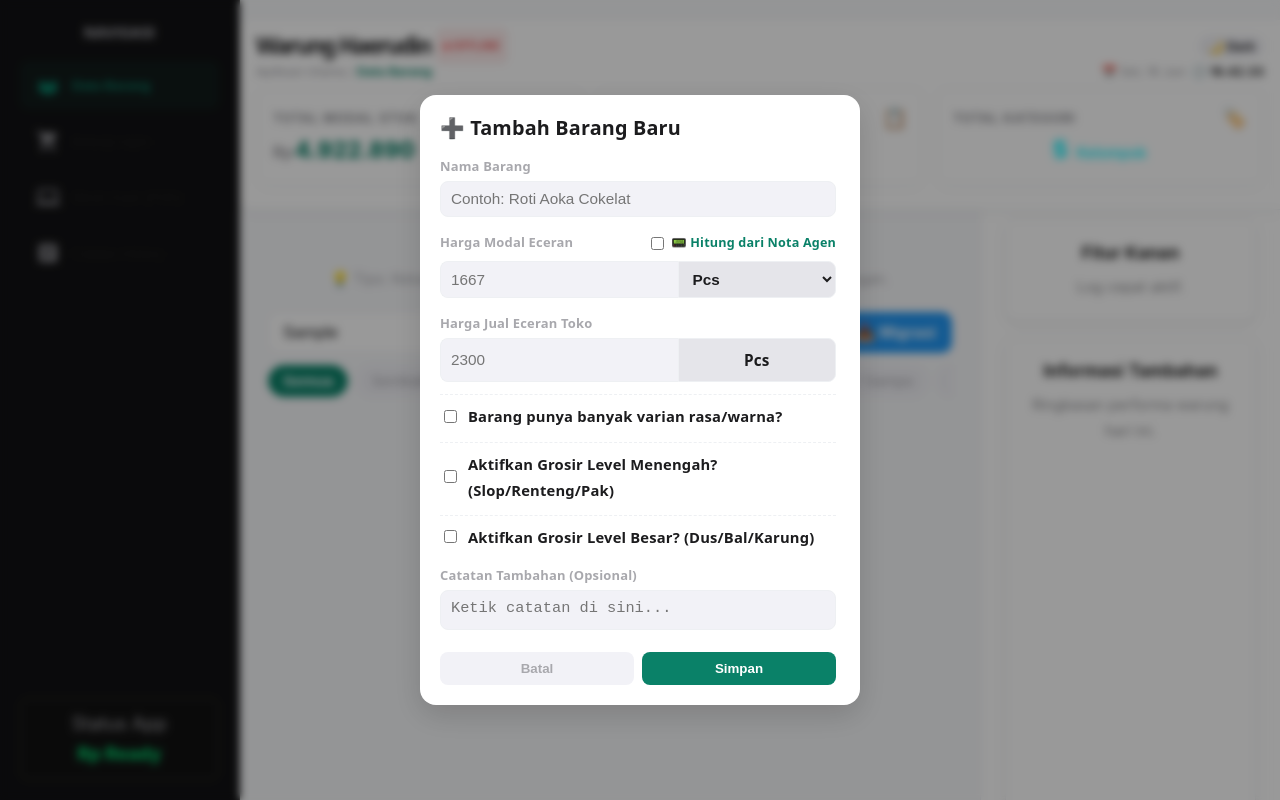
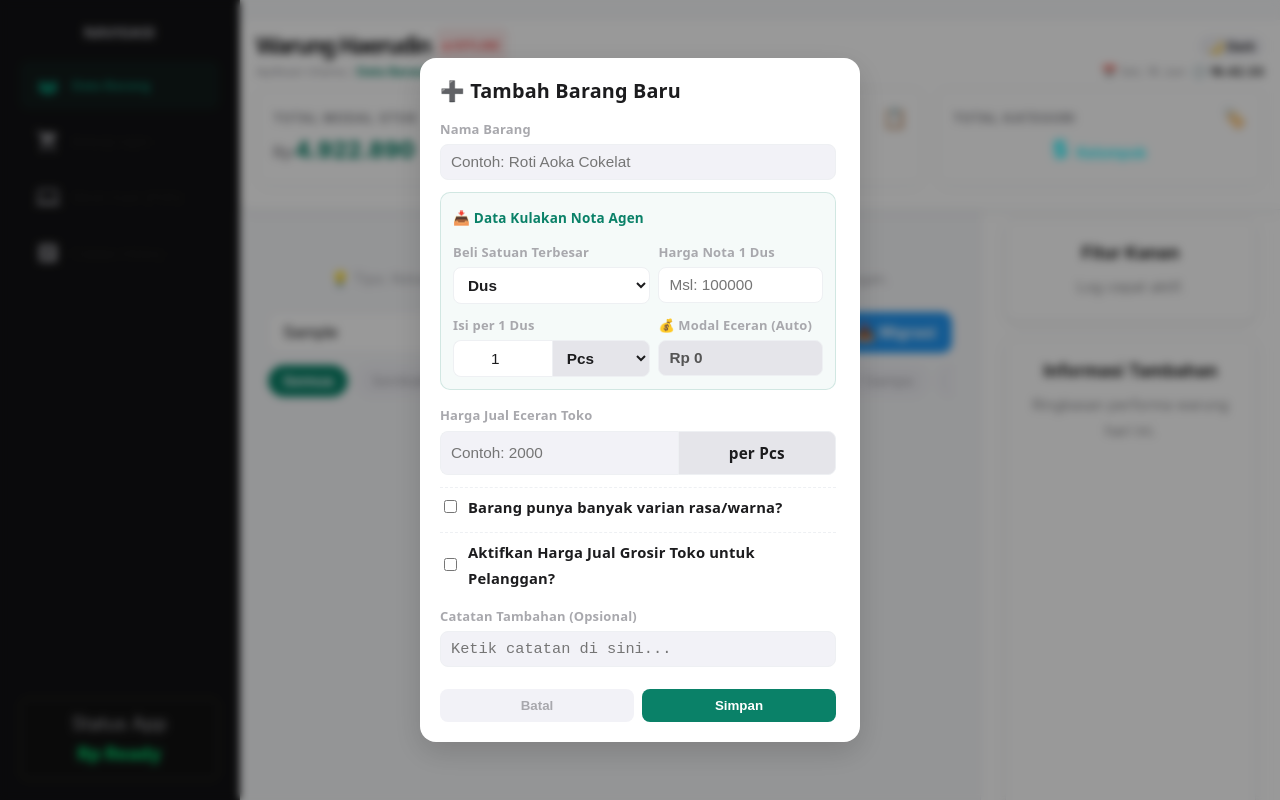
Before and after one commit to rov-udn/pwa-warungku_v1, a React (Vite) app: page / in a window 1280 px wide. Both pictures are taken after typing "Sample" into the empty fields and a click on the button "+ Barang". Shown: the top 800 px of the page. Built offline with nearby package versions, Linux system fonts and the light colour scheme.

Commit message:
ganti logika input lagi

```diff
--- a/src/pages/BukuWarung/components/ModalBarang.jsx
+++ b/src/pages/BukuWarung/components/ModalBarang.jsx
@@ -4,54 +4,37 @@ import { createPortal } from 'react-dom';
 function ModalBarang({ isOpen, onClose, modalMode, barangAktif, onSimpan }) {
   const isEdit = modalMode === 'edit' && barangAktif;
 
-  // ── 🍏 STATE UTAMA (ECERAN) ──
+  // ── 🍏 STATE UTAMA ──
   const [nama, setNama] = useState(isEdit ? (barangAktif.nama || '') : '');
-  const [modal, setModal] = useState(isEdit ? (barangAktif.modal || '') : '');
-  const [jual, setJual] = useState(isEdit ? (barangAktif.jual || '') : '');
-  const [satuanModal, setSatuanModal] = useState(isEdit ? (barangAktif.satuanModal || 'Pcs') : 'Pcs');
   const [catatan, setCatatan] = useState(isEdit ? (barangAktif.catatan || '') : '');
   const [punyaVarian, setPunyaVarian] = useState(isEdit ? (barangAktif.varian?.length > 0 || false) : false);
   const [varianInput, setVarianInput] = useState(isEdit ? (barangAktif.varian?.join(', ') || '') : '');
 
-  // ⚖️ STATE: Faktor pengali desimal untuk barang kiloan/curah (Contoh: 0.25 untuk seprapat)
+  // ── 📦 LOGIKA: INPUT DARI SATUAN TERBESAR (NOTA AGEN) ──
+  const [satuanTerbesar, setSatuanTerbesar] = useState(isEdit ? (barangAktif.satuanTerbesar || 'Dus') : 'Dus');
+  const [hargaModalAgen, setHargaModalAgen] = useState(isEdit ? (barangAktif.hargaModalAgen || '') : '');
+  const [isiKeEceran, setIsiKeEceran] = useState(isEdit ? (barangAktif.isiKeEceran || '1') : '1');
+  const [satuanEceran, setSatuanEceran] = useState(isEdit ? (barangAktif.satuanModal || 'Pcs') : 'Pcs');
+
+  // State jualan eceran toko
+  const [jualEceran, setJualEceran] = useState(isEdit ? (barangAktif.jual || '') : '');
+
+  // ⚖️ STATE TIMBANGAN CURAH (Kg/Liter)
   const [beratKonversi, setBeratKonversi] = useState(isEdit ? (barangAktif.beratKonversi || '1') : '1');
 
-  // 🧮 STATE BARU: Fitur Hitung Mundur dari Nota Agen (Mencegah pecahan pusing)
-  const [inputPakaiHargaAgen, setInputPakaiHargaAgen] = useState(false);
-  const [modalAgenInput, setModalAgenInput] = useState('');
-  const [isiAgenInput, setIsiAgenInput] = useState('');
-
-  // ── 🛒 STATE GROSIR LEVEL MENENGAH (SLOP/RENTENG) ──
-  const [bisaGrosir, setBisaGrosir] = useState(isEdit ? (barangAktif.bisaGrosir || false) : false);
-  const [satuanGrosirNama, setSatuanGrosirNama] = useState(isEdit ? (barangAktif.satuanGrosirNama || 'Slop') : 'Slop');
-  const [minimalBeliGrosir, setMinimalBeliGrosir] = useState(isEdit ? (barangAktif.minimalBeliGrosir || '') : '');
+  // ── 🛒 STATE HARGA JUAL GROSIR (OPSIONAL) ──
+  const [bisaGrosirToko, setBisaGrosirToko] = useState(isEdit ? (barangAktif.bisaGrosir || false) : false);
   const [jualGrosirTotal, setJualGrosirTotal] = useState(isEdit ? (barangAktif.jualGrosirTotal || '') : '');
 
-  // ── 📦 STATE GROSIR LEVEL BESAR (DUS/BAL/KARUNG) ──
-  const [bisaGrosirBesar, setBisaGrosirBesar] = useState(isEdit ? (barangAktif.bisaGrosirBesar || false) : false);
-  const [satuanGrosirBesarNama, setSatuanGrosirBesarNama] = useState(isEdit ? (barangAktif.satuanGrosirBesarNama || 'Dus') : 'Dus');
-  const [minimalBeliGrosirBesar, setMinimalBeliGrosirBesar] = useState(isEdit ? (barangAktif.minimalBeliGrosirBesar || '') : '');
-  const [jualGrosirBesarTotal, setJualGrosirBesarTotal] = useState(isEdit ? (barangAktif.jualGrosirBesarTotal || '') : '');
-
+  // 🛡️ SECURITY GUARD: Pindahkan pengecekan isOpen ke bawah setelah semua state dideklarasikan!
   if (!isOpen) return null;
 
-  // ── 🧮 LIVE AUTO-CALCULATOR MODAL AGEN (UNTUK FITUR GROSIR) ──
-  const modalAgenMenengah = Number(modal) * (Number(minimalBeliGrosir) || 0);
-  const modalAgenBesar = Number(modal) * (Number(minimalBeliGrosirBesar) || 0);
+  // 🧮 LIVE HITUNG TANPA EFFECT: Bersih, cepat, presisi, dan lolos ESLint!
+  const harga = Number(hargaModalAgen) || 0;
+  const isi = Number(isiKeEceran) || 1;
+  const modalEceranTerhitung = harga > 0 && isi > 0 ? (harga / isi).toFixed(4) : '0';
 
-  // Cek apakah barang ini tipe timbangan/curah
-  const isBarangTimbangan = satuanModal === 'Kg' || satuanModal === 'Liter' || catatan.toLowerCase().includes('kilo') || catatan.toLowerCase().includes('curah');
-
-  // Fungsi pembagi otomatis nota agen ke eceran presisi
-  const hitungMundurModalEceran = (hargaAgen, isi) => {
-    const harga = Number(hargaAgen) || 0;
-    const jumlah = Number(isi) || 0;
-    if (harga > 0 && jumlah > 0) {
-      setModal((harga / jumlah).toFixed(4)); // Simpan sampai 4 desimal di belakang koma biar super presisi
-    } else {
-      setModal('');
-    }
-  };
+  const isBarangTimbangan = satuanEceran === 'Kg' || satuanEceran === 'Liter' || catatan.toLowerCase().includes('kilo') || catatan.toLowerCase().includes('curah');
 
   // ── 🎨 STYLE COMPONENT ──
   const styleBoxInput = { padding: '8px 10px', borderRadius: '8px', border: '1px solid var(--border-color, #eef0f3)', fontSize: '0.85rem', outline: 'none', backgroundColor: 'var(--bg-toggle, #f2f2f7)', color: 'var(--text-main, #1c1c1e)', width: '100%', boxSizing: 'border-box' };
@@ -62,40 +45,37 @@ function ModalBarang({ isOpen, onClose, modalMode, barangAktif, onSimpan }) {
 
   const handleSubmit = (e) => {
     e.preventDefault();
-    if (!nama || !modal || !jual) { alert("Nama, Modal, dan Jual wajib diisi ya, Fi!"); return; }
+    if (!nama || Number(modalEceranTerhitung) <= 0 || !jualEceran) { alert("Nama, Modal, dan Harga Jual wajib dilengkapi ya, Fi!"); return; }
 
     onSimpan({
       nama,
-      modal: Number(modal),
-      jual: Number(jual),
-      satuanModal,
-      satuanJual: satuanModal,
+      modal: Number(modalEceranTerhitung),
+      jual: Number(jualEceran),
+      satuanModal: satuanEceran,
+      satuanJual: satuanEceran,
       catatan,
       beratKonversi: Number(beratKonversi) || 1,
       varian: punyaVarian ? varianInput.split(',').map(v => v.trim()).filter(v => v !== '') : [],
 
-      // Grosir Menengah (Slop)
-      bisaGrosir,
-      satuanGrosirNama: bisaGrosir ? satuanGrosirNama : '',
-      minimalBeliGrosir: bisaGrosir ? Number(minimalBeliGrosir) : null,
-      modalGrosirTotal: bisaGrosir ? modalAgenMenengah : null,
-      jualGrosirTotal: bisaGrosir ? Number(jualGrosirTotal) : null,
-      jualGrosir: bisaGrosir ? Math.round(Number(jualGrosirTotal) / Math.max(1, Number(minimalBeliGrosir))) : null,
+      // Data tambahan kulakan disimpan untuk kebutuhan edit data nanti
+      satuanTerbesar,
+      hargaModalAgen: Number(hargaModalAgen),
+      isiKeEceran: Number(isiKeEceran),
 
-      // Grosir Besar (Dus)
-      bisaGrosirBesar,
-      satuanGrosirBesarNama: bisaGrosirBesar ? satuanGrosirBesarNama : '',
-      minimalBeliGrosirBesar: bisaGrosirBesar ? Number(minimalBeliGrosirBesar) : null,
-      modalGrosirBesarTotal: bisaGrosirBesar ? modalAgenBesar : null,
-      jualGrosirBesarTotal: bisaGrosirBesar ? Number(jualGrosirBesarTotal) : null,
-      jualGrosirBesarPerPcs: bisaGrosirBesar ? Math.round(Number(jualGrosirBesarTotal) / Math.max(1, Number(minimalBeliGrosirBesar))) : null
+      // Fitur Grosir Toko (Jika kamu jual grosiran lagi ke orang lain)
+      bisaGrosir: bisaGrosirToko,
+      satuanGrosirNama: bisaGrosirToko ? satuanTerbesar : '',
+      minimalBeliGrosir: bisaGrosirToko ? Number(isiKeEceran) : null,
+      modalGrosirTotal: bisaGrosirToko ? Number(hargaModalAgen) : null,
+      jualGrosirTotal: bisaGrosirToko ? Number(jualGrosirTotal) : null,
+      jualGrosir: bisaGrosirToko ? Math.round(Number(jualGrosirTotal) / Math.max(1, Number(isiKeEceran))) : null
     });
     onClose();
   };
 
   return createPortal(
     <div style={{ position: 'fixed', top: 0, left: 0, width: '100vw', height: '100vh', backgroundColor: 'rgba(0, 0, 0, 0.4)', backdropFilter: 'blur(4px)', display: 'flex', alignItems: 'center', justifyContent: 'center', zIndex: 99999, padding: '16px', boxSizing: 'border-box' }}>
-      <div style={{ backgroundColor: 'var(--bg-header, #ffffff)', width: '100%', maxWidth: '440px', maxHeight: '90vh', borderRadius: '16px', padding: '20px', boxSizing: 'border-box', boxShadow: '0 10px 30px rgba(0,0,0,0.15)', display: 'flex', flexDirection: 'column' }}>
+      <div style={{ backgroundColor: 'var(--bg-header, #ffffff)', width: '100%', maxWidth: '440px', maxHeight: '92vh', borderRadius: '16px', padding: '20px', boxSizing: 'border-box', boxShadow: '0 10px 30px rgba(0,0,0,0.15)', display: 'flex', flexDirection: 'column' }}>
 
         <h3 style={{ margin: '0 0 12px 0', fontSize: '1.1rem', fontWeight: '800', color: 'var(--text-main, #1c1c1e)' }}>
           {modalMode === 'tambah' ? '➕ Tambah Barang Baru' : '📝 Edit Data Barang'}
@@ -109,68 +89,47 @@ function ModalBarang({ isOpen, onClose, modalMode, barangAktif, onSimpan }) {
             <input type="text" value={nama} onChange={(e) => setNama(e.target.value)} placeholder="Contoh: Roti Aoka Cokelat" style={styleBoxInput} />
           </div>
 
-          {/* 2. LEVEL ECERAN TERKECIL + FITUR NOTA AGEN */}
-          <div>
-            <div style={{ display: 'flex', justifyContent: 'space-between', alignItems: 'center', marginBottom: '4px' }}>
-              <label style={styleLabel}>Harga Modal Eceran</label>
-              <label style={{ fontSize: '0.7rem', fontWeight: '700', color: '#0a8168', cursor: 'pointer', display: 'flex', alignItems: 'center', gap: '4px' }}>
-                <input
-                  type="checkbox"
-                  checked={inputPakaiHargaAgen}
-                  onChange={(e) => {
-                    setInputPakaiHargaAgen(e.target.checked);
-                    if(!e.target.checked) { setModal(''); setModalAgenInput(''); setIsiAgenInput(''); }
-                  }}
-                />
-                📟 Hitung dari Nota Agen
-              </label>
+          {/* 2. PANEL UTAMA: KULAKAN DARI AGEN */}
+          <div style={{ backgroundColor: 'rgba(10, 129, 104, 0.04)', padding: '12px', borderRadius: '10px', border: '1px solid rgba(10, 129, 104, 0.15)' }}>
+            <span style={{ fontSize: '0.75rem', fontWeight: '800', color: '#0a8168', display: 'block', marginBottom: '8px' }}>📥 Data Kulakan Nota Agen</span>
+
+            <div style={{ display: 'grid', gridTemplateColumns: '1.2fr 1fr', gap: '8px', marginBottom: '8px' }}>
+              <div>
+                <label style={styleLabel}>Beli Satuan Terbesar</label>
+                <select value={satuanTerbesar} onChange={(e) => setSatuanTerbesar(e.target.value)} style={{ ...styleBoxInput, backgroundColor: '#ffffff', fontWeight: '600' }}>
+                  {['Dus', 'Karung/Sak', 'Slop', 'Renteng', 'Pak', 'Ball', 'Pcs/Eceran Direct'].map(s => <option key={s} value={s}>{s}</option>)}
+                </select>
+              </div>
+              <div>
+                <label style={styleLabel}>Harga Nota 1 {satuanTerbesar}</label>
+                <input type="number" value={hargaModalAgen} onChange={(e) => setHargaModalAgen(e.target.value)} placeholder="Msl: 100000" style={{ ...styleBoxInput, backgroundColor: '#ffffff' }} />
+              </div>
             </div>
 
-            {inputPakaiHargaAgen ? (
-              <div style={{ display: 'flex', gap: '6px', backgroundColor: 'rgba(10, 129, 104, 0.05)', padding: '8px', borderRadius: '8px', border: '1px solid rgba(10, 129, 104, 0.2)' }}>
-                <input
-                  type="number"
-                  placeholder="Harga Nota (100000)"
-                  value={modalAgenInput}
-                  onChange={(e) => {
-                    setModalAgenInput(e.target.value);
-                    hitungMundurModalEceran(e.target.value, isiAgenInput);
-                  }}
-                  style={styleBoxInput}
-                />
-                <span style={{ fontSize: '1rem', alignSelf: 'center', fontWeight: '700', color: '#0a8168' }}>÷</span>
-                <input
-                  type="number"
-                  placeholder="Isi (60)"
-                  value={isiAgenInput}
-                  onChange={(e) => {
-                    setIsiAgenInput(e.target.value);
-                    hitungMundurModalEceran(modalAgenInput, e.target.value);
-                  }}
-                  style={{ ...styleBoxInput, width: '100px', textAlign: 'center' }}
-                />
-                <div style={{ minWidth: '70px', fontSize: '0.7rem', display: 'flex', flexDirection: 'column', justifyContent: 'center', alignItems: 'center', color: '#0a8168', fontWeight: '700', borderLeft: '1px solid #cbd5e1' }}>
-                  <span>Estimasi:</span>
-                  <span style={{ fontSize: '0.85rem' }}>Rp {modal ? Math.round(Number(modal)).toLocaleString('id-ID') : 0}</span>
+            <div style={{ display: 'grid', gridTemplateColumns: '1.2fr 1fr', gap: '8px' }}>
+              <div>
+                <label style={styleLabel}>Isi per 1 {satuanTerbesar}</label>
+                <div style={styleRowGrid}>
+                  <input type="number" value={isiKeEceran} onChange={(e) => setIsiKeEceran(e.target.value)} placeholder="60" style={{ ...styleBoxInput, width: '50%', borderRadius: '8px 0 0 8px', borderRight: 'none', backgroundColor: '#ffffff', textAlign: 'center' }} />
+                  <select value={satuanEceran} onChange={(e) => setSatuanEceran(e.target.value)} style={{ ...styleBoxInput, width: '50%', borderRadius: '0 8px 8px 0', backgroundColor: 'var(--border-color, #e5e5ea)', fontWeight: '600' }}>
+                    {['Pcs', 'Bungkus', 'Sachet', 'Botol', 'Kg', 'Liter', 'Butir'].map(s => <option key={s} value={s}>{s}</option>)}
+                  </select>
                 </div>
               </div>
-            ) : (
-              <div style={styleRowGrid}>
-                <input type="number" value={modal} onChange={(e) => setModal(e.target.value)} placeholder="1667" style={{ ...styleBoxInput, width: '60%', borderRadius: '8px 0 0 8px', borderRight: 'none' }} />
-                <select value={satuanModal} onChange={(e) => setSatuanModal(e.target.value)} style={{ ...styleBoxInput, width: '40%', borderRadius: '0 8px 8px 0', backgroundColor: 'var(--border-color, #e5e5ea)', fontWeight: '600' }}>
-                  {['Pcs', 'Bungkus', 'Sachet', 'Botol', 'Kg', 'Liter', 'Butir'].map(s => <option key={s} value={s}>{s}</option>)}
-                </select>
+              <div>
+                <label style={styleLabel}>💰 Modal Eceran (Auto)</label>
+                <input type="text" value={Number(modalEceranTerhitung) > 0 ? `Rp ${Math.round(Number(modalEceranTerhitung)).toLocaleString('id-ID')}` : 'Rp 0'} readOnly style={styleBoxInputReadOnly} />
               </div>
-            )}
+            </div>
           </div>
 
-          {/* HARGA JUAL ECERAN */}
+          {/* 3. HARGA JUAL TOKO */}
           <div>
             <label style={styleLabel}>Harga Jual Eceran Toko</label>
             <div style={styleRowGrid}>
-              <input type="number" value={jual} onChange={(e) => setJual(e.target.value)} placeholder="2300" style={{ ...styleBoxInput, width: '60%', borderRadius: '8px 0 0 8px', borderRight: 'none' }} />
+              <input type="number" value={jualEceran} onChange={(e) => setJualEceran(e.target.value)} placeholder="Contoh: 2000" style={{ ...styleBoxInput, width: '60%', borderRadius: '8px 0 0 8px', borderRight: 'none' }} />
               <div style={{ ...styleBoxInput, width: '40%', borderRadius: '0 8px 8px 0', backgroundColor: 'var(--border-color, #e5e5ea)', fontWeight: '600', display: 'flex', alignItems: 'center', justifyContent: 'center' }}>
-                {satuanModal}
+                per {satuanEceran}
               </div>
             </div>
           </div>
@@ -181,14 +140,7 @@ function ModalBarang({ isOpen, onClose, modalMode, barangAktif, onSimpan }) {
               <label style={{ ...styleLabel, color: '#c67c00' }}>⚖️ Set Ukuran Timbangan Eceran Ini</label>
               <div style={{ display: 'flex', alignItems: 'center', gap: '8px', marginTop: '4px' }}>
                 <span style={{ fontSize: '0.8rem', fontWeight: '600' }}>Berat Eceran =</span>
-                <input
-                  type="number"
-                  step="0.01"
-                  value={beratKonversi}
-                  onChange={(e) => setBeratKonversi(e.target.value)}
-                  placeholder="0.25"
-                  style={{ ...styleBoxInput, width: '80px', textAlign: 'center', borderColor: 'rgba(255, 149, 0, 0.4)' }}
-                />
+                <input type="number" step="0.01" value={beratKonversi} onChange={(e) => setBeratKonversi(e.target.value)} placeholder="0.25" style={{ ...styleBoxInput, width: '80px', textAlign: 'center', borderColor: 'rgba(255, 149, 0, 0.4)' }} />
                 <span style={{ fontSize: '0.8rem', fontWeight: '700', color: 'var(--text-main)' }}>Kg / Liter asli</span>
               </div>
               <p style={{ margin: '4px 0 0 0', fontSize: '0.68rem', color: '#8e8e93', lineHeight: '1.2' }}>
@@ -197,8 +149,8 @@ function ModalBarang({ isOpen, onClose, modalMode, barangAktif, onSimpan }) {
             </div>
           )}
 
-          {/* 3. OPSI VARIAN */}
-          <div style={{ borderTop: '1px dashed var(--border-color, #eef0f3)', paddingTop: '8px' }}>
+          {/* 4. OPSI VARIAN */}
+          <div style={{ borderTop: '1px dashed var(--border-color, #eef0f3)', paddingTop: '6px' }}>
             <label style={styleFlexCheck}>
               <input type="checkbox" checked={punyaVarian} onChange={(e) => setPunyaVarian(e.target.checked)} />
               Barang punya banyak varian rasa/warna?
@@ -211,74 +163,20 @@ function ModalBarang({ isOpen, onClose, modalMode, barangAktif, onSimpan }) {
             )}
           </div>
 
-          {/* 4. GROSIR LEVEL MENENGAH (SLOP/RENTENG) */}
-          <div style={{ borderTop: '1px dashed var(--border-color, #eef0f3)', paddingTop: '8px' }}>
+          {/* 5. OPSIONAL: HARGA JUAL GROSIR TOKO */}
+          <div style={{ borderTop: '1px dashed var(--border-color, #eef0f3)', paddingTop: '6px' }}>
             <label style={styleFlexCheck}>
-              <input type="checkbox" checked={bisaGrosir} onChange={(e) => setBisaGrosir(e.target.checked)} />
-              Aktifkan Grosir Level Menengah? (Slop/Renteng/Pak)
+              <input type="checkbox" checked={bisaGrosirToko} onChange={(e) => setBisaGrosirToko(e.target.checked)} />
+              Aktifkan Harga Jual Grosir Toko untuk Pelanggan?
             </label>
 
-            {bisaGrosir && (
-              <div style={{ display: 'flex', flexDirection: 'column', gap: '8px', marginTop: '6px', padding: '10px', backgroundColor: 'rgba(10, 129, 104, 0.05)', borderRadius: '8px' }}>
-                <div style={{ display: 'grid', gridTemplateColumns: '1fr 1fr', gap: '8px' }}>
-                  <div>
-                    <label style={styleLabel}>Nama Satuan Grosir</label>
-                    <select value={satuanGrosirNama} onChange={(e) => setSatuanGrosirNama(e.target.value)} style={{ ...styleBoxInput, backgroundColor: 'var(--border-color, #e5e5ea)', fontWeight: '600' }}>
-                      {['Slop', 'Renteng', 'Pak', 'Pak Kecil', 'Kg', 'Liter', 'Lempeng'].map(s => <option key={s} value={s}>{s}</option>)}
-                    </select>
-                  </div>
-                  <div>
-                    <label style={styleLabel}>Isi per 1 {satuanGrosirNama} (Jumlah {satuanModal})</label>
-                    <input type="number" value={minimalBeliGrosir} onChange={(e) => setMinimalBeliGrosir(e.target.value)} placeholder="4" style={styleBoxInput} />
-                  </div>
-                </div>
-
-                <div style={{ display: 'grid', gridTemplateColumns: '1fr 1fr', gap: '8px' }}>
-                  <div>
-                    <label style={styleLabel}>📥 Harga Modal 1 {satuanGrosirNama} (Auto)</label>
-                    <input type="text" value={minimalBeliGrosir ? `Rp ${Math.round(modalAgenMenengah).toLocaleString('id-ID')}` : 'Rp 0'} readOnly style={styleBoxInputReadOnly} />
-                  </div>
-                  <div>
-                    <label style={styleLabel}>📤 Harga Jual 1 {satuanGrosirNama} (Total)</label>
-                    <input type="number" value={jualGrosirTotal} onChange={(e) => setJualGrosirTotal(e.target.value)} placeholder="12000" style={styleBoxInput} />
-                  </div>
-                </div>
-              </div>
-            )}
-          </div>
-
-          {/* 5. GROSIR LEVEL BESAR (DUS/BAL) */}
-          <div style={{ borderTop: '1px dashed var(--border-color, #eef0f3)', paddingTop: '8px' }}>
-            <label style={styleFlexCheck}>
-              <input type="checkbox" checked={bisaGrosirBesar} onChange={(e) => setBisaGrosirBesar(e.target.checked)} />
-              Aktifkan Grosir Level Besar? (Dus/Bal/Karung)
-            </label>
-
-            {bisaGrosirBesar && (
+            {bisaGrosirToko && (
               <div style={{ display: 'flex', flexDirection: 'column', gap: '8px', marginTop: '6px', padding: '10px', backgroundColor: 'rgba(0, 122, 255, 0.05)', borderRadius: '8px' }}>
-                <div style={{ display: 'grid', gridTemplateColumns: '1fr 1fr', gap: '8px' }}>
-                  <div>
-                    <label style={styleLabel}>Nama Satuan Besar</label>
-                    <select value={satuanGrosirBesarNama} onChange={(e) => setSatuanGrosirBesarNama(e.target.value)} style={{ ...styleBoxInput, backgroundColor: 'var(--border-color, #e5e5ea)', fontWeight: '600' }}>
-                      {['Dus', 'Bal', 'Karton', 'Pack Besar', 'Sak/Karung'].map(s => <option key={s} value={s}>{s}</option>)}
-                    </select>
-                  </div>
-                  <div>
-                    <label style={styleLabel}>Isi per 1 {satuanGrosirBesarNama} (Jumlah {satuanModal})</label>
-                    <input type="number" value={minimalBeliGrosirBesar} onChange={(e) => setMinimalBeliGrosirBesar(e.target.value)} placeholder="60" style={styleBoxInput} />
-                  </div>
-                </div>
-
-                <div style={{ display: 'grid', gridTemplateColumns: '1fr 1fr', gap: '8px' }}>
-                  <div>
-                    <label style={styleLabel}>📥 Harga Modal 1 {satuanGrosirBesarNama} (Auto)</label>
-                    <input type="text" value={minimalBeliGrosirBesar ? `Rp ${Math.round(modalAgenBesar).toLocaleString('id-ID')}` : 'Rp 0'} readOnly style={styleBoxInputReadOnly} />
-                  </div>
-                  <div>
-                    <label style={styleLabel}>📤 Harga Jual 1 {satuanGrosirBesarNama} (Total)</label>
-                    <input type="number" value={jualGrosirBesarTotal} onChange={(e) => setJualGrosirBesarTotal(e.target.value)} placeholder="130000" style={styleBoxInput} />
-                  </div>
-                </div>
+                <label style={styleLabel}>Harga Jual Kembali per 1 {satuanTerbesar} Utuh</label>
+                <input type="number" value={jualGrosirTotal} onChange={(e) => setJualGrosirTotal(e.target.value)} placeholder="Msl: 120000" style={styleBoxInput} />
+                <p style={{ margin: '2px 0 0 0', fontSize: '0.65rem', color: '#007aff' }}>
+                  📈 Mengaktifkan ini otomatis membuat pelanggan yang beli sebanyak <code>{isiKeEceran} {satuanEceran}</code> mendapatkan harga paket grosir utuh.
+                </p>
               </div>
             )}
           </div>
@@ -286,7 +184,7 @@ function ModalBarang({ isOpen, onClose, modalMode, barangAktif, onSimpan }) {
           {/* 6. CATATAN */}
           <div>
             <label style={styleLabel}>Catatan Tambahan (Opsional)</label>
-            <textarea value={catatan} onChange={(e) => setCatatan(e.target.value)} placeholder="Ketik catatan di sini..." style={{ ...styleBoxInput, resize: 'none', height: '40px' }} />
+            <textarea value={catatan} onChange={(e) => setCatatan(e.target.value)} placeholder="Ketik catatan di sini..." style={{ ...styleBoxInput, resize: 'none', height: '36px' }} />
           </div>
 
           {/* 7. TOMBOL AKSI */}
```
